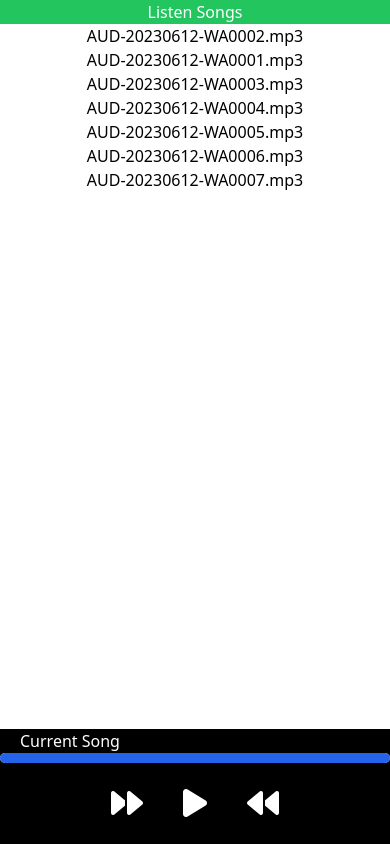
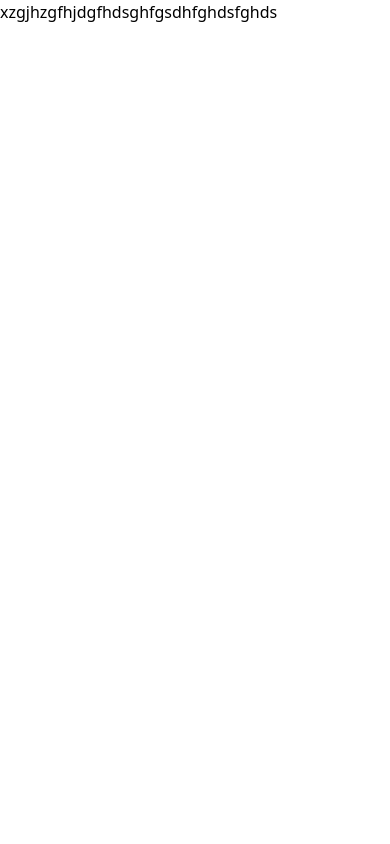
Before and after one commit to hmurani1212/My-Music, a website: page src/index.html in a window 390 px wide. Drawn offline with Linux system fonts and the light colour scheme.

Commit message:
first commit

```diff
--- a/src/index.html
+++ b/src/index.html
@@ -7,28 +7,7 @@
   <link href="./output.css" rel="stylesheet">
 </head>
 <body>
-    <h1 class="text-center md:text-3xl bg-green-500 text-white">Listen Songs</h1>
-    <div class="cursor-pointer text-center overflow-y-auto h-[500px]" id="allsong">
-        <!-- Your song list content goes here -->
-    </div>
-    <div class="bg-black text-white fixed bottom-0 w-full">
-        <div class="flex">
-            <h1 class="mx-5">Current Song</h1>
-            <div class="song" id="mysong"></div>
-        </div>
-        <div class="time" id="time"></div>
-        <div class="w-full bg-gray-200 rounded-full h-2.5 dark:bg-gray-700 progress-bar">
-            <div class="bg-blue-600 h-2.5 rounded-full"></div>
-        </div>
-        <div class="flex my-10 text-center justify-center">
-            <i id="NextSongs" class="fa-solid fa-2xl mx-5 fa-forward"></i>
-            <i id="playSong" class="fa-solid fa-2xl mx-5 fa-play btn"></i>
-            <i id="PauseSongs" class="fa-sharp fa-2xl mx-5 fa-solid fa-circle-pause"></i>
-            <i id="PreviousSongs" class="fa-solid fa-2xl mx-5 fa-backward"></i>
-        </div>
-    </div>
 
-
-    <script src="Audio.js"></script>
+    <h1>xzgjhzgfhjdgfhdsghfgsdhfghdsfghds</h1>
 </body>
 </html>
```
